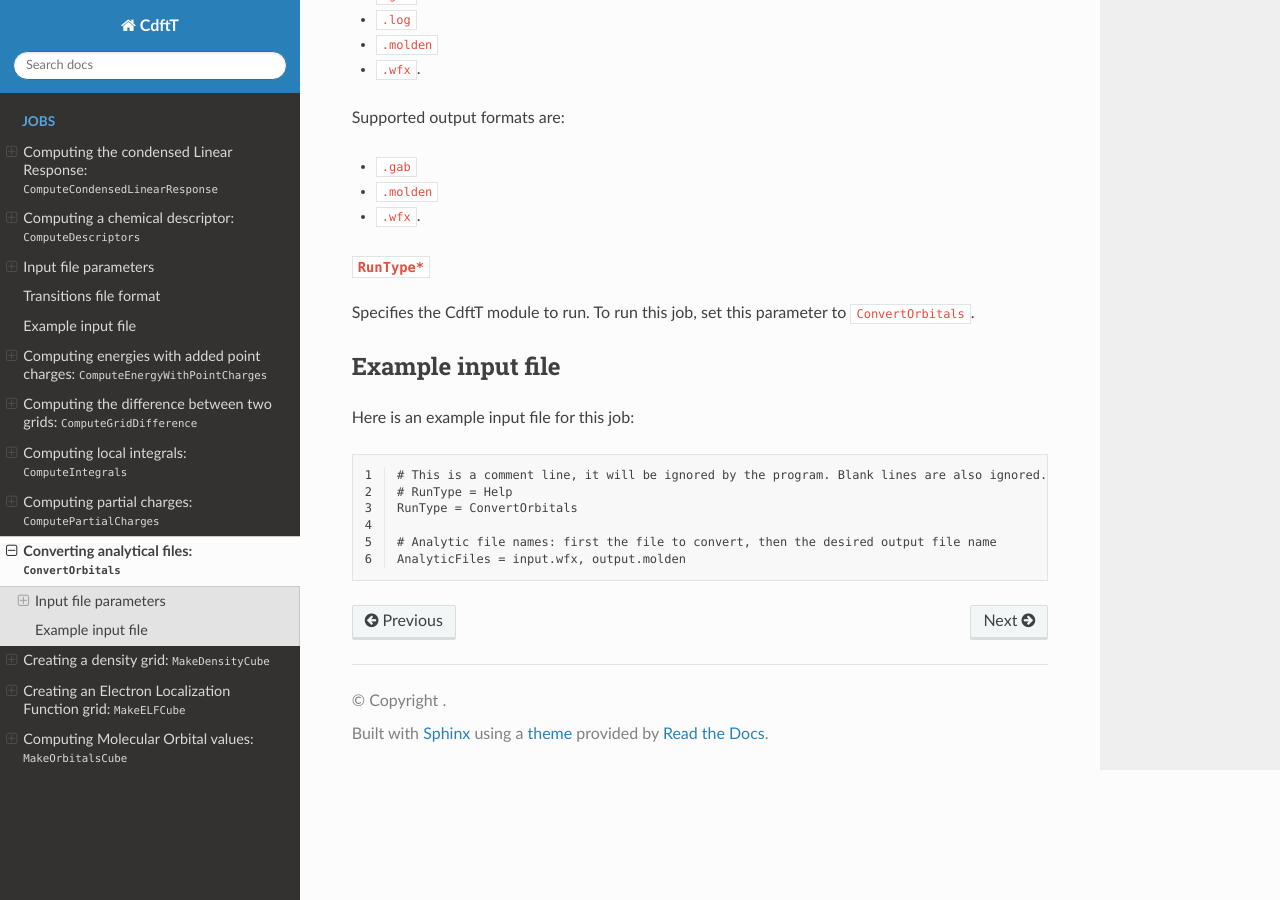
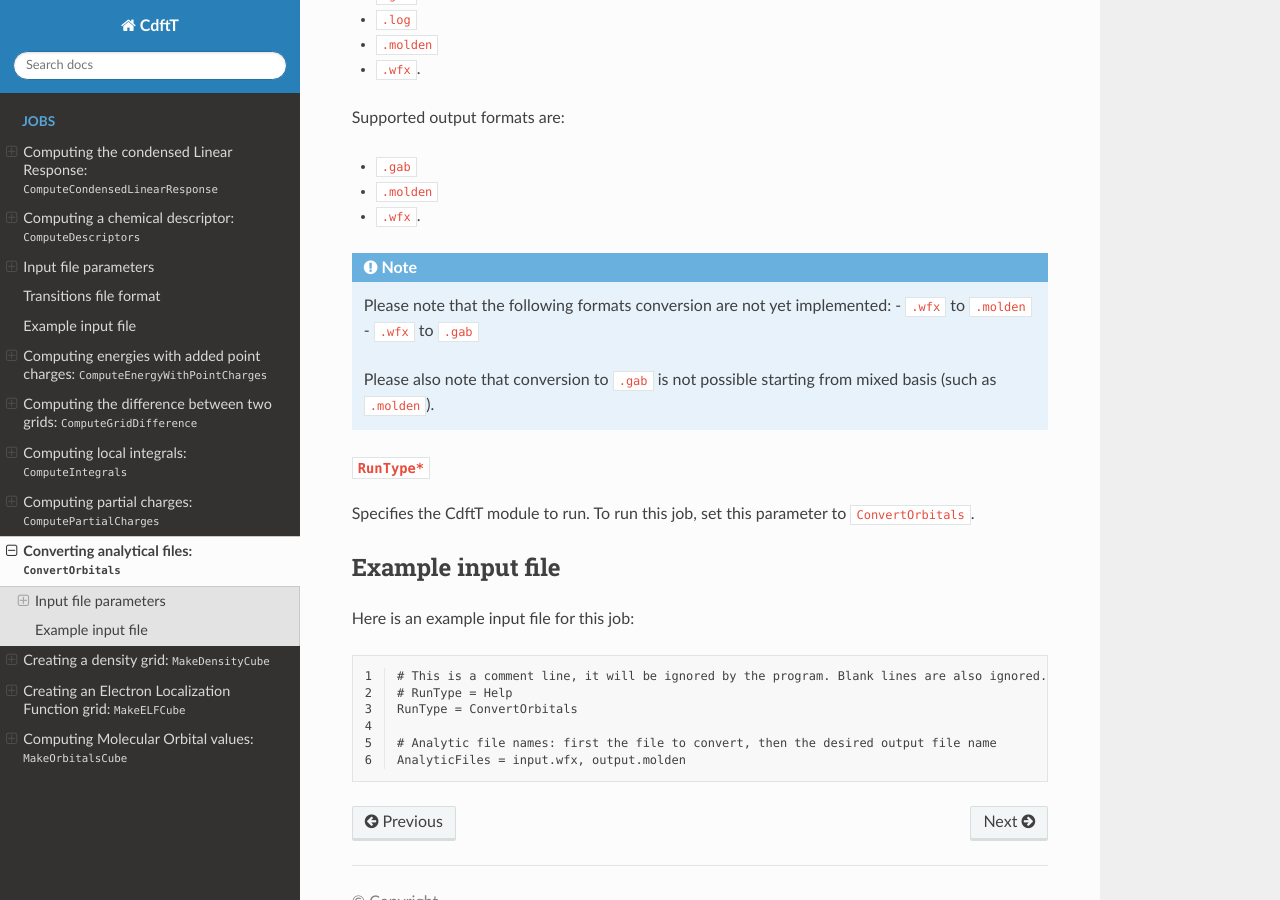
Before and after one commit to allouchear/CdftT, a Sphinx documentation site: the page built from docs/source/jobs/convertOrbitals.rst, in a window 1280 px wide and 900 px high, scrolled down 746 px. Built offline with Sphinx 7.4.7 and the Read the Docs theme 3.1.0, drawn with Linux system fonts in a browser that asks for light colours.

Commit message:
minor documentation updates

```diff
--- a/docs/source/jobs/convertOrbitals.rst
+++ b/docs/source/jobs/convertOrbitals.rst
@@ -37,6 +37,14 @@ Supported output formats are:
 - ``.molden``
 - ``.wfx``.
 
+.. note::
+
+    Please note that the following formats conversion are not yet implemented:
+    - ``.wfx`` to ``.molden``
+    - ``.wfx`` to ``.gab``
+
+    Please also note that conversion to ``.gab`` is not possible starting from mixed basis (such as ``.molden``).
+
 
 ``RunType*``
 """"""""""""
--- a/docs/source/jobs/makeOrbitalsCube.rst
+++ b/docs/source/jobs/makeOrbitalsCube.rst
@@ -36,7 +36,7 @@ Specifies the name of the input file containing the information about the system
 Used to specify which MOs to compute. Possible values are:
 
 - ``All`` (default): all MOs
-- ``Occ``: Occupied MOs
+- ``Occupied``: Occupied MOs
 - ``Virtual``: Virtual MOs
 - ``Homo``: Highest Occupied MO
 - ``Lumo``: Lowest Unoccupied MO
```
